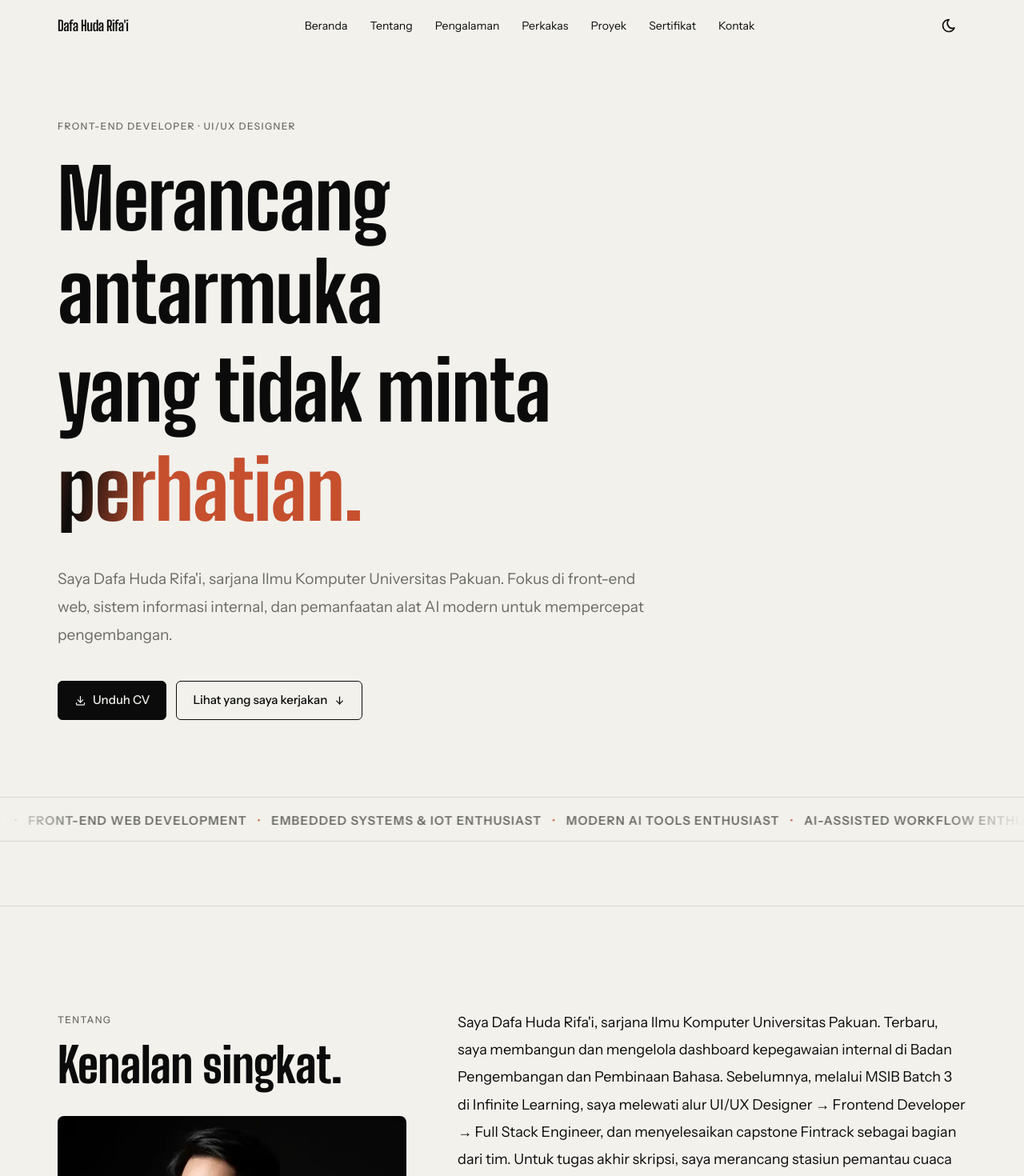
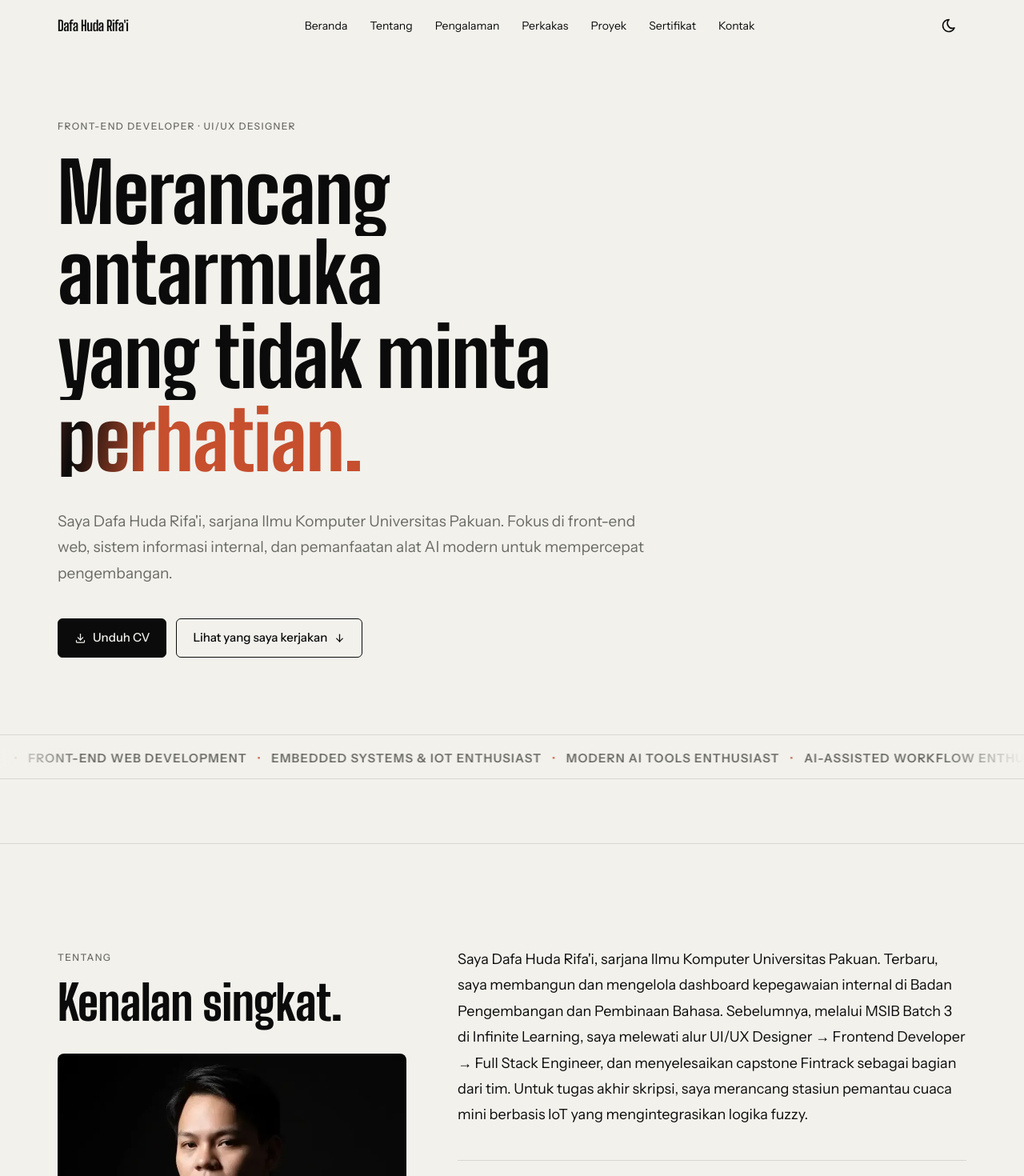
Before and after one commit to dafahuda/myportfolio, a React (Vite) app: page / in a window 1280 px wide. Shown: the top 1470 px of the page at 80% size. Built offline with nearby package versions, Linux system fonts and the light colour scheme.

Commit message:
style(typography): sesuaikan line-height headline ke 0.90, lead ke 1.7, dan tentang ke 1.8
- Headline hero: sesuaikan lineHeight ke 0.90.
- Lead paragraph hero: sesuaikan lineHeight ke 1.7.
- Paragraf Tentang: sesuaikan lineHeight ke 1.8.

```diff
--- a/src/pages/AboutSection.jsx
+++ b/src/pages/AboutSection.jsx
@@ -38,7 +38,7 @@ const AboutSection = () => {
             />
           </div>
           <div className="md:col-span-7 space-y-10" data-reveal>
-            <p className="text-[17px] md:text-[18px] leading-[1.9] text-[var(--color-ink)]">
+            <p className="text-[17px] md:text-[18px] leading-[1.8] text-[var(--color-ink)]">
               {aboutParagraph.text}
             </p>
             <ul className="grid sm:grid-cols-2 gap-6 pt-4 border-t border-[var(--color-line)]">
--- a/src/pages/HeroSection.jsx
+++ b/src/pages/HeroSection.jsx
@@ -32,17 +32,17 @@ const HeroSection = () => {
             aria-label="Merancang antarmuka yang tidak minta perhatian."
             style={{
               fontSize: "clamp(3rem, 8vw, 6.5rem)",
-              lineHeight: 1.05,
+              lineHeight: 0.90,
               letterSpacing: "-0.01em",
             }}
           >
-            <AnimatedWords text="Merancang antarmuka" className="mb-2" />
+            <AnimatedWords text="Merancang antarmuka" className="mb-1" />
             <br />
-            <AnimatedWords text="yang tidak minta" className="mb-2" delay={240} />
+            <AnimatedWords text="yang tidak minta" className="mb-1" delay={240} />
             <br />
             <AnimatedWords text="perhatian." delay={480} accent="perhatian." />
           </h1>
-          <p className="lead mb-10 text-[18px] md:text-[19px] leading-[1.85]" data-reveal data-reveal-delay="850">
+          <p className="lead mb-10 text-[18px] md:text-[19px] leading-[1.7]" data-reveal data-reveal-delay="850">
             Saya Dafa Huda Rifa&apos;i, sarjana Ilmu Komputer Universitas
             Pakuan. Fokus di front-end web, sistem informasi internal, dan
             pemanfaatan alat AI modern untuk mempercepat pengembangan.
```
